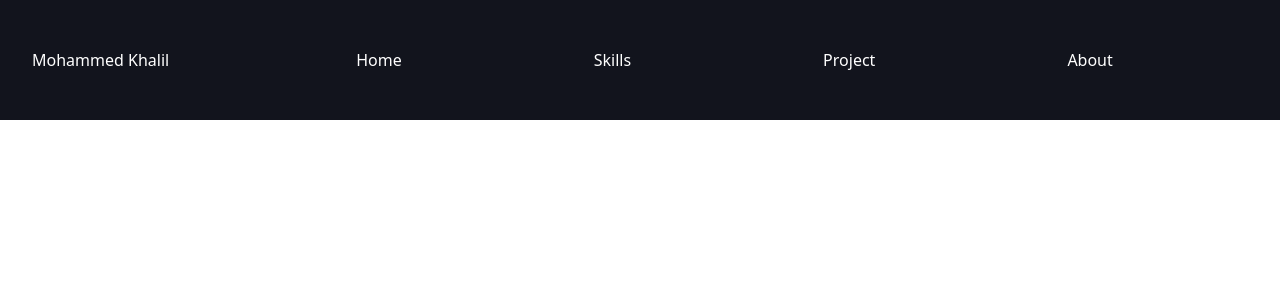
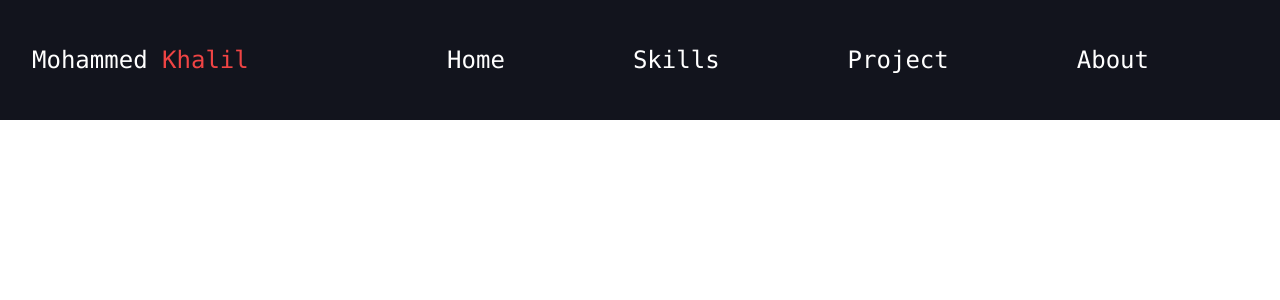
Before and after one commit to Mohammedkhalil-Ali/My-Portfolio, a Vue app: page / in a window 1280 px wide. Shown: the top 300 px of the page. Built offline with nearby package versions, Linux system fonts and the light colour scheme.

Commit message:
navigation

```diff
--- a/src/components/Header.vue
+++ b/src/components/Header.vue
@@ -1,42 +1,42 @@
 <template>
-    <header class="w-100vw md:h-[15vh] bg-[#12141D] text-white overflow-hidden">
+    <header class="w-100vw h-[15vh] bg-[#12141D] text-white overflow-hidden">
         <div class="logo h-[15vh] w-[100vw] flex justify-between items-center">
-            <p class="w-3/5 md:w-1/5 pl-8">Mohammed Khalil</p>
-        <nav class="text-white
+            <p class="w-3/5 md:w-3/6 pl-8 text-2xl font-mono">Mohammed <span class="text-red-500">Khalil</span></p>
+        <nav class="text-white text-2xl font-mono ml-14
         ">
             <p   class="hidden
                         lg:inline
                         lg:px-10
-                        xl:px-24
+                        xl:px-16
                         h-[15vh]
-                        p-[35px]
+                        p-[50px]
                         hover:bg-[#171923]
                         cursor-pointer
                         ">Home</p>
             <p   class="hidden
                         lg:inline
                         lg:px-10
-                        xl:px-24
+                        xl:px-16
                         h-[15vh]
-                        p-[35px]
+                        p-[50px]
                         hover:bg-[#171923]
                         cursor-pointer
                         ">Skills</p>
             <p   class="hidden
                         lg:inline
                         lg:px-10
-                        xl:px-24
+                        xl:px-16
                         h-[15vh]
-                        p-[35px]
+                        p-[50px]
                         hover:bg-[#171923]
                         cursor-pointer
                         ">Project</p>
             <p   class="hidden
                         lg:inline
                         lg:px-10
-                        xl:px-24
+                        xl:px-16
                         h-[15vh]
-                        p-[35px]
+                        p-[50px]
                         hover:bg-[#171923]
                         cursor-pointer
                         ">About</p>
@@ -57,7 +57,7 @@
         </div>
     </header>
 
-    <nav class="text-white  lg:invisible bg-[#12141D] overflow-hidden transition-all duration-500"
+    <nav class="text-white text-2xl  lg:invisible bg-[#12141D] overflow-hidden transition-all duration-500"
         :class="show?'visible h-[85vh]':'invisible h-0'"
                 >
             <p   class="
```
